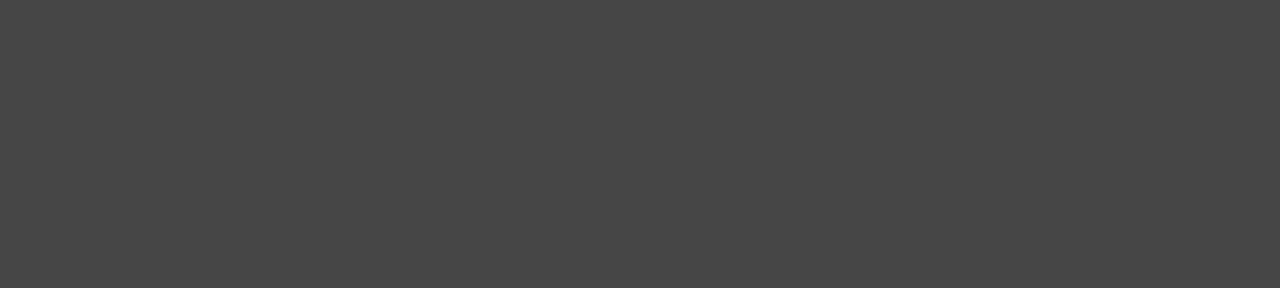
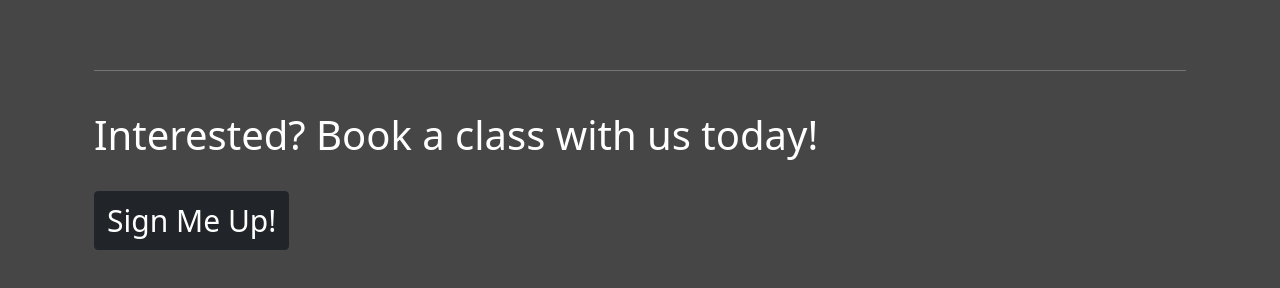
Before and after one commit to kienmarkdo/Grappling-Arts-Website, a React (Create React App) app: page /program_judo in a window 1280 px wide. Shown: the part 1040-1328 px from the top of the page. Before the commit the page ends 1152 px from the top, so only its background shows below. Built offline with nearby package versions, Linux system fonts and the light colour scheme.

Commit message:
Added signup button into programs pages

```diff
--- a/src/pages/ProgramBJJ.js
+++ b/src/pages/ProgramBJJ.js
@@ -1,7 +1,12 @@
 import React from "react";
-import { Container, Row, Col, Image } from "react-bootstrap";
+import { Container, Row, Col, Image, Button } from "react-bootstrap";
+import { useNavigate } from "react-router-dom";
 
 export default function ProgramBJJ() {
+  const navigate = useNavigate(); // react router dom v6 hook
+  const routeToMembership = () => {
+    navigate("/membership");
+  };
   return (
     <div className="page">
       <br />
@@ -92,6 +97,19 @@ export default function ProgramBJJ() {
               />
             </Col>
           </Row>
+          <br />
+          <br />
+          <hr />
+          <br />
+          <h1>Interested? Book a class with us today!</h1>
+          <br />
+          <Button
+            variant="dark"
+            style={{ fontSize: "30px" }}
+            onClick={routeToMembership}
+          >
+            Sign Me Up!
+          </Button>
         </Container>
       </Container>
       <br />
--- a/src/pages/ProgramJudo.js
+++ b/src/pages/ProgramJudo.js
@@ -1,7 +1,12 @@
 import React from "react";
-import { Container, Row, Col, Image } from "react-bootstrap";
+import { Container, Row, Col, Image, Button } from "react-bootstrap";
+import { useNavigate } from "react-router-dom";
 
 export default function ProgramJudo() {
+  const navigate = useNavigate(); // react router dom v6 hook
+  const routeToMembership = () => {
+    navigate("/membership");
+  };
   return (
     <div className="page">
       <br />
@@ -89,8 +94,22 @@ export default function ProgramJudo() {
               />
             </Col>
           </Row>
+          <br />
+          <br />
+          <hr />
+          <br />
+          <h1>Interested? Book a class with us today!</h1>
+          <br />
+          <Button
+            variant="dark"
+            style={{ fontSize: "30px" }}
+            onClick={routeToMembership}
+          >
+            Sign Me Up!
+          </Button>
         </Container>
       </Container>
+
       <br />
       <br />
       <br />
--- a/src/pages/ProgramOpenMat.js
+++ b/src/pages/ProgramOpenMat.js
@@ -1,7 +1,12 @@
 import React from "react";
-import { Container, Row, Col, Image } from "react-bootstrap";
+import { Container, Row, Col, Image, Button } from "react-bootstrap";
+import { useNavigate } from "react-router-dom";
 
 export default function ProgramOpenMat() {
+  const navigate = useNavigate(); // react router dom v6 hook
+  const routeToMembership = () => {
+    navigate("/membership");
+  };
   return (
     <div className="page">
       <br />
@@ -107,6 +112,19 @@ export default function ProgramOpenMat() {
               />
             </Col>
           </Row>
+          <br />
+          <br />
+          <hr />
+          <br />
+          <h1>Interested? Book a class with us today!</h1>
+          <br />
+          <Button
+            variant="dark"
+            style={{ fontSize: "30px" }}
+            onClick={routeToMembership}
+          >
+            Sign Me Up!
+          </Button>
         </Container>
       </Container>
       <br />
--- a/src/pages/ProgramWomen.js
+++ b/src/pages/ProgramWomen.js
@@ -1,7 +1,12 @@
 import React from "react";
-import { Container, Row, Col, Image } from "react-bootstrap";
+import { Container, Row, Col, Image, Button } from "react-bootstrap";
+import { useNavigate } from "react-router-dom";
 
 export default function ProgramWomen() {
+  const navigate = useNavigate(); // react router dom v6 hook
+  const routeToMembership = () => {
+    navigate("/membership");
+  };
   return (
     <div className="page">
       <br />
@@ -115,6 +120,19 @@ export default function ProgramWomen() {
               />
             </Col>
           </Row>
+          <br />
+          <br />
+          <hr />
+          <br />
+          <h1>Interested? Book a class with us today!</h1>
+          <br />
+          <Button
+            variant="dark"
+            style={{ fontSize: "30px" }}
+            onClick={routeToMembership}
+          >
+            Sign Me Up!
+          </Button>
         </Container>
       </Container>
       <br />
--- a/src/pages/ProgramWrestling.js
+++ b/src/pages/ProgramWrestling.js
@@ -1,7 +1,12 @@
 import React from "react";
-import { Container, Row, Col, Image } from "react-bootstrap";
+import { Container, Row, Col, Image, Button } from "react-bootstrap";
+import { useNavigate } from "react-router-dom";
 
 export default function ProgramWrestling() {
+  const navigate = useNavigate(); // react router dom v6 hook
+  const routeToMembership = () => {
+    navigate("/membership");
+  };
   return (
     <div className="page">
       <br />
@@ -100,6 +105,19 @@ export default function ProgramWrestling() {
               />
             </Col>
           </Row>
+          <br />
+          <br />
+          <hr />
+          <br />
+          <h1>Interested? Book a class with us today!</h1>
+          <br />
+          <Button
+            variant="dark"
+            style={{ fontSize: "30px" }}
+            onClick={routeToMembership}
+          >
+            Sign Me Up!
+          </Button>
         </Container>
       </Container>
       <br />
```
